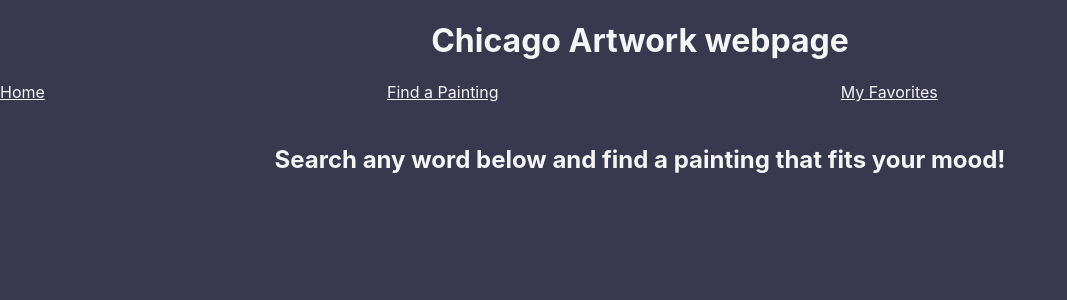
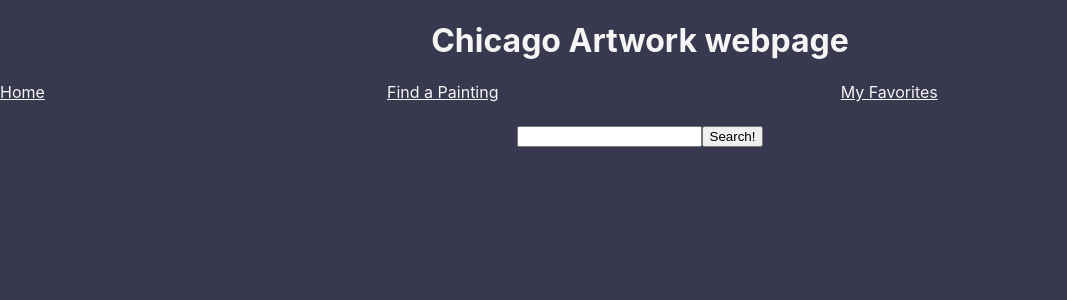
Before and after one commit to PatrickRusso/VirtuArtPR, a React (Create React App) app: page /paintings in a window 1280 px wide. Shown: the top 300 px of the page, without its empty margins (0-1067 px from the left). Built offline with nearby package versions, Linux system fonts and the light colour scheme; no server answers.

Commit message:
Dynamic URL working

```diff
--- a/src/App.css
+++ b/src/App.css
@@ -38,3 +38,8 @@ body {
   font-size: calc(10px + 2vmin);
   color: white;
 }
+
+.images {
+  height: 100%;
+  width: 100%;
+}
--- a/src/components/Paintings.js
+++ b/src/components/Paintings.js
@@ -1,33 +1,34 @@
 import { useState, useEffect } from "react";
 import axios from "axios";
+import { BASE_URL } from "./PaintingsDetails";
 
 export default function Paintings() {
+  const [searchTerm, setSearchTerm] = useState("");
+  const [paintings, setPaintings] = useState([]);
 
+  const handleSearch = async () => {
+    const url = `${BASE_URL}/artworks/search?q=${searchTerm}`;
+    const response = await axios.get(url);
+    setPaintings(response.data.data);
+  };
+  return (
+    <div>
+      <input
+        type="text"
+        value={searchTerm}
+        onChange={(event) => setSearchTerm(event.target.value)}
+      />
+      <button onClick={handleSearch}>Search!</button>
 
-  const [paintings, setPaintings] = useState({});
-
-  useEffect(() => {
-    // const url = "https://api.artic.edu/api/v1/swagger.json";
-    const url = "https://api.artic.edu/api/v1/artworks/search?q=wave"
-
-    const getPaintings = async () => {
-      const response = await axios.get(url);
-      console.log(response.data);
-
-      setPaintings(response.data);
-    };
-    getPaintings();
-  }, []);
-
-  console.log(Paintings);
-
-  if (!Paintings) {
-    return <h1>loading please wait</h1>;
-  } else {
-    return (
-      <div>
-        <h2>Search any word below and find a painting that fits your mood!</h2>
-      </div>
-    );
-  }
+      <ul>
+        {paintings.map((painting) => (
+          <li key={painting.id}>{painting.title}
+          <div className="images">
+          <img src={painting} alt={painting.thumbnail.alt_text} />
+          </div>
+          </li>
+        ))}
+      </ul>
+    </div>
+  );
 }
--- /dev/null
+++ b/src/components/PaintingsDetails.js
@@ -0,0 +1 @@
+export const BASE_URL = 'https://api.artic.edu/api/v1'
```
Also changed, not shown: notes.js (added, +36 -0 lines).
